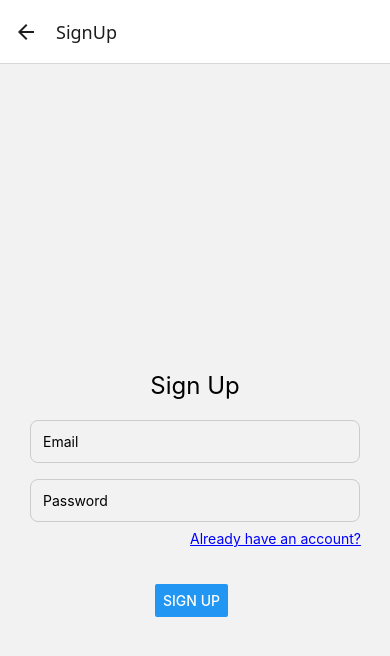
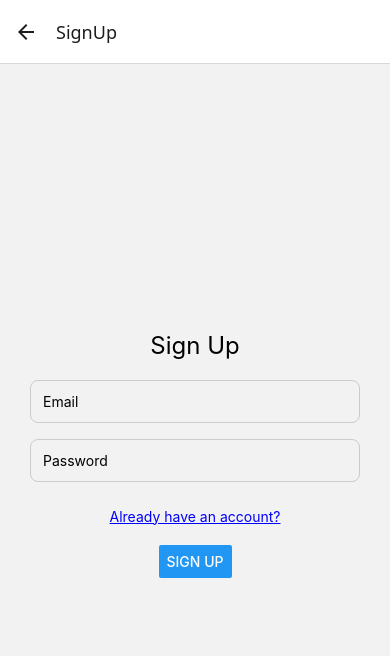
Before and after one commit to Kaiomomo/IndulgeApp, a React Native app: screen /SignUp in a window 390 px wide. Shown: the top 656 px of the page. Built offline with nearby package versions, Linux system fonts and the light colour scheme; no server answers.

Commit message:
Fix login screen keyboard issue and refactor SignUp layout

```diff
--- a/FirebaseConfig.js
+++ b/FirebaseConfig.js
@@ -1,13 +1,13 @@
 // FirebaseConfig.js
 import { initializeApp } from "firebase/app";
 import { initializeAuth, getReactNativePersistence } from "firebase/auth";
-import ReactNativeAsyncStorage from '@react-native-async-storage/async-storage'; // ✅ Fixed typo
+import ReactNativeAsyncStorage from '@react-native-async-storage/async-storage';
 
 const firebaseConfig = {
   apiKey: "AIzaSyDPfwkvJVMaqYiIQ99LBwvO-0qm_4BZytw",
   authDomain: "indulge-b42a9.firebaseapp.com",
   projectId: "indulge-b42a9",
-  storageBucket: "indulge-b42a9.appspot.com", // ✅ Also fixed domain here (see below)
+  storageBucket: "indulge-b42a9.appspot.com",
   messagingSenderId: "496651025555",
   appId: "1:496651025555:web:26c1223ba83fb88398a166"
 };
--- a/screens/AlreadyAccount.js
+++ b/screens/AlreadyAccount.js
@@ -1,5 +1,17 @@
 import React, { useState } from 'react';
-import { View, Text, TextInput, Button, StyleSheet, Alert } from 'react-native';
+import {
+  View,
+  Text,
+  TextInput,
+  Button,
+  StyleSheet,
+  Alert,
+  KeyboardAvoidingView,
+  Platform,
+  ScrollView,
+  TouchableWithoutFeedback,
+  Keyboard,
+} from 'react-native';
 import { auth } from '../FirebaseConfig';
 import { signInWithEmailAndPassword } from 'firebase/auth';
 
@@ -11,14 +23,19 @@ const AlreadyAccount = ({ navigation }) => {
     try {
       await signInWithEmailAndPassword(auth, email, password);
       Alert.alert('Success', 'Logged in successfully!');
-      navigation.navigate('Home'); // ⬅️ redirect to Home
+      navigation.navigate('Home');
     } catch (error) {
       Alert.alert('Login Failed', error.message);
     }
   };
 
   return (
-    <View style={styles.container}>
+    <KeyboardAvoidingView
+      style={{ flex: 1 }}
+      behavior={Platform.OS === 'ios' ? 'padding' : 'height'}
+    >
+      <TouchableWithoutFeedback onPress={Keyboard.dismiss}>
+        <ScrollView contentContainerStyle={styles.container}>
           <Text style={styles.title}>Log In</Text>
 
           <TextInput
@@ -39,7 +56,9 @@ const AlreadyAccount = ({ navigation }) => {
           />
 
           <Button title="Log In" onPress={handleLogin} />
-    </View>
+        </ScrollView>
+      </TouchableWithoutFeedback>
+    </KeyboardAvoidingView>
   );
 };
 
@@ -47,7 +66,7 @@ export default AlreadyAccount;
 
 const styles = StyleSheet.create({
   container: {
-    flex: 1,
+    flexGrow: 1,
     justifyContent: 'center',
     alignItems: 'center',
     padding: 30,
--- a/screens/SignUp.js
+++ b/screens/SignUp.js
@@ -1,5 +1,18 @@
 import React, { useState } from 'react';
-import { View, Text, TextInput, Button, StyleSheet, Alert, TouchableOpacity } from 'react-native';
+import {
+  View,
+  Text,
+  TextInput,
+  Button,
+  StyleSheet,
+  Alert,
+  KeyboardAvoidingView,
+  Platform,
+  ScrollView,
+  TouchableOpacity,
+  TouchableWithoutFeedback,
+  Keyboard,
+} from 'react-native';
 import { auth } from '../FirebaseConfig';
 import { createUserWithEmailAndPassword } from 'firebase/auth';
 
@@ -17,6 +30,11 @@ const SignUp = ({ navigation }) => {
   };
 
   return (
+    <KeyboardAvoidingView
+      style={{ flex: 1 }}
+      behavior={Platform.OS === 'ios' ? 'padding' : 'height'}
+    >
+      <TouchableWithoutFeedback onPress={Keyboard.dismiss}>
         <View style={styles.container}>
           <Text style={styles.title}>Sign Up</Text>
           <TextInput
@@ -34,6 +52,7 @@ const SignUp = ({ navigation }) => {
             style={styles.input}
             secureTextEntry
           />
+
           <View style={styles.linkContainer}>
             <TouchableOpacity onPress={() => navigation.navigate('AlreadyAccount')}>
               <Text style={styles.linkText}>Already have an account?</Text>
@@ -43,11 +62,9 @@ const SignUp = ({ navigation }) => {
           <View style={styles.buttonWrapper}>
             <Button title="Sign Up" onPress={handleSignUp} />
           </View>
-
-
-
-
         </View>
+      </TouchableWithoutFeedback>
+    </KeyboardAvoidingView>
   );
 };
 
@@ -61,13 +78,9 @@ const styles = StyleSheet.create({
     padding: 30,
   },
   buttonWrapper: {
-    position: 'absolute',
-    top: 500,
-    left: 155,
-
     marginTop: 20,
+    alignSelf: 'center',
   },
-
   title: {
     fontSize: 24,
     marginBottom: 20,
@@ -81,15 +94,11 @@ const styles = StyleSheet.create({
     borderRadius: 8,
   },
   linkText: {
-    marginTop: 16,
     color: 'blue',
     textDecorationLine: 'underline',
   },
   linkContainer: {
-  position: 'absolute',
-  top: 430,
-  left: 170,
-  padding: 20,
-  backgroundColor: 'transparent',
+    marginTop: 10,
+    alignItems: 'center',
   },
 });
```
Lines whose indentation alone changed are shown as unchanged.
